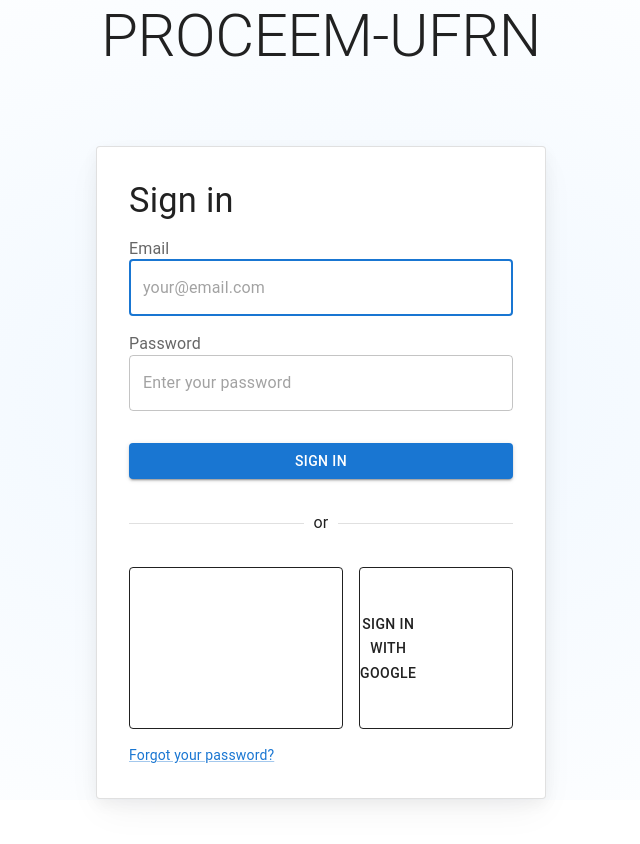
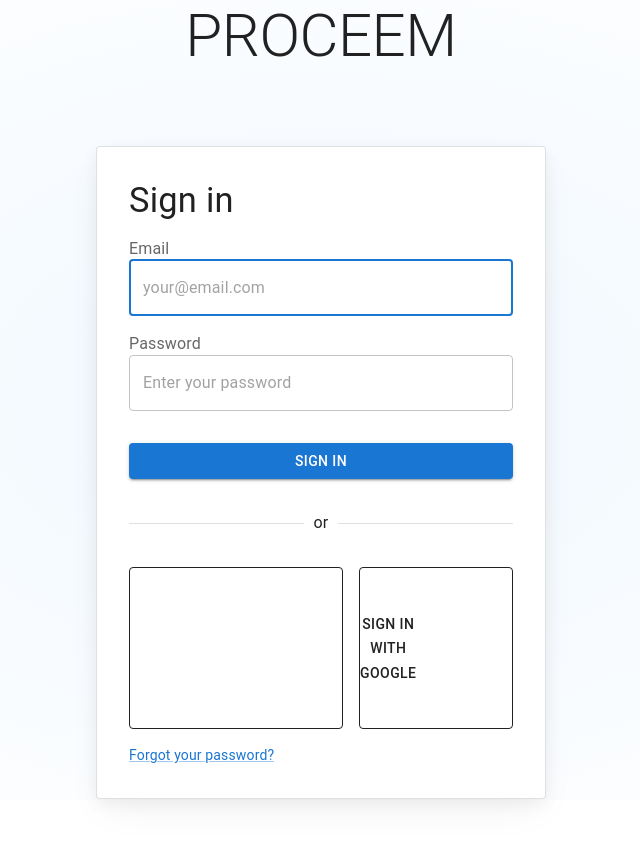
Before and after one commit to P3DR0zero/Bootcampp, a Next.js app in the folder Script/proceem-ufrn/proceem/: page / in a window 1280 px wide. Shown: the top 844 px of the page, without its empty margins (319-959 px from the left). Built offline with nearby package versions, Linux system fonts and the light colour scheme.

Commit message:
- proceem-ufrn + proceem

```diff
--- a/Script/proceem-ufrn/proceem/app/page.tsx
+++ b/Script/proceem-ufrn/proceem/app/page.tsx
@@ -5,7 +5,7 @@
   return (
     <div style={{ display: 'flex', flexDirection: 'column', alignItems: 'center' }}>
       <Typography variant="h2" sx={{ textAlign: 'center' }}>
-        PROCEEM-UFRN
+        PROCEEM
       </Typography>
       <FormColaborador />
     </div>
```
